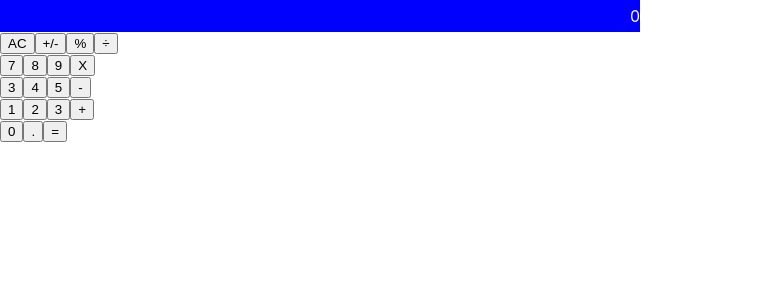
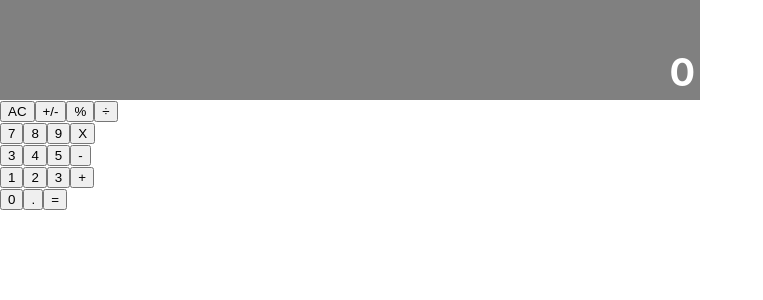
Before and after one commit to addod19/calculator, a React (Create React App) app: page / in a window 1280 px wide. Shown: the top 300 px of the page, without its empty margins (0-763 px from the left). Built offline with nearby package versions, Linux system fonts and the light colour scheme.

Commit message:
style the display component per requirement

```diff
--- a/src/components/App.js
+++ b/src/components/App.js
@@ -4,8 +4,9 @@ import React from 'react';
 import Display from './Display';
 import ButtonPanel from './ButtonPanel';
 
+
 const App = () => (
-  <div className="wrapper">
+  <div className="App common-width">
     <Display />
     <ButtonPanel />
   </div>
--- a/src/components/ButtonPanel.js
+++ b/src/components/ButtonPanel.js
@@ -1,6 +1,7 @@
 import React from 'react';
 
 import Button from './Button';
+
 
 const ButtonPanel = () => {
   const group1 = ['AC', '+/-', '%', '÷'];
@@ -16,7 +17,7 @@ const ButtonPanel = () => {
 
   return (
 
-    <div className="calculatorPanel">
+    <div className="calculatorPanel bPanel-width">
       <div className="group1">
         { buttonGroups(group1)}
       </div>
--- a/src/components/Display.js
+++ b/src/components/Display.js
@@ -2,7 +2,7 @@ import React from 'react';
 import propTypes from 'prop-types';
 
 const Display = ({ result }) => (
-  <div className="displayWrap">
+  <div className="Display common-width">
     <div className="result">
       { result }
     </div>
--- a/src/index.css
+++ b/src/index.css
@@ -26,15 +26,34 @@ code {
     monospace;
 }
 
-.displayWrap {
-  background-color: blue;
-  width: 50%;
-  height: 2em;
+.App {
+  display: flex;
+  flex-direction: column;
+}
+.Display {
   display: flex;
   flex-direction: row-reverse;
-  align-items: center;
+  align-self: center;
+  background-color: gray;
+  height: 100px;
+}
+.common-width {
+  width: 700px;
+  /* height: 2em;
+  display: flex;
+  flex-direction: row-reverse;
+  align-items: center; */
 }
 
 .result {
+  display: flex;
+  flex-direction: column-reverse;
   color: white;
+  font-weight: bolder;
+  font-size: 38px;
+  padding: 5px;
 }
+
+.bPanel-width {
+  width: 100%;
+}
```
